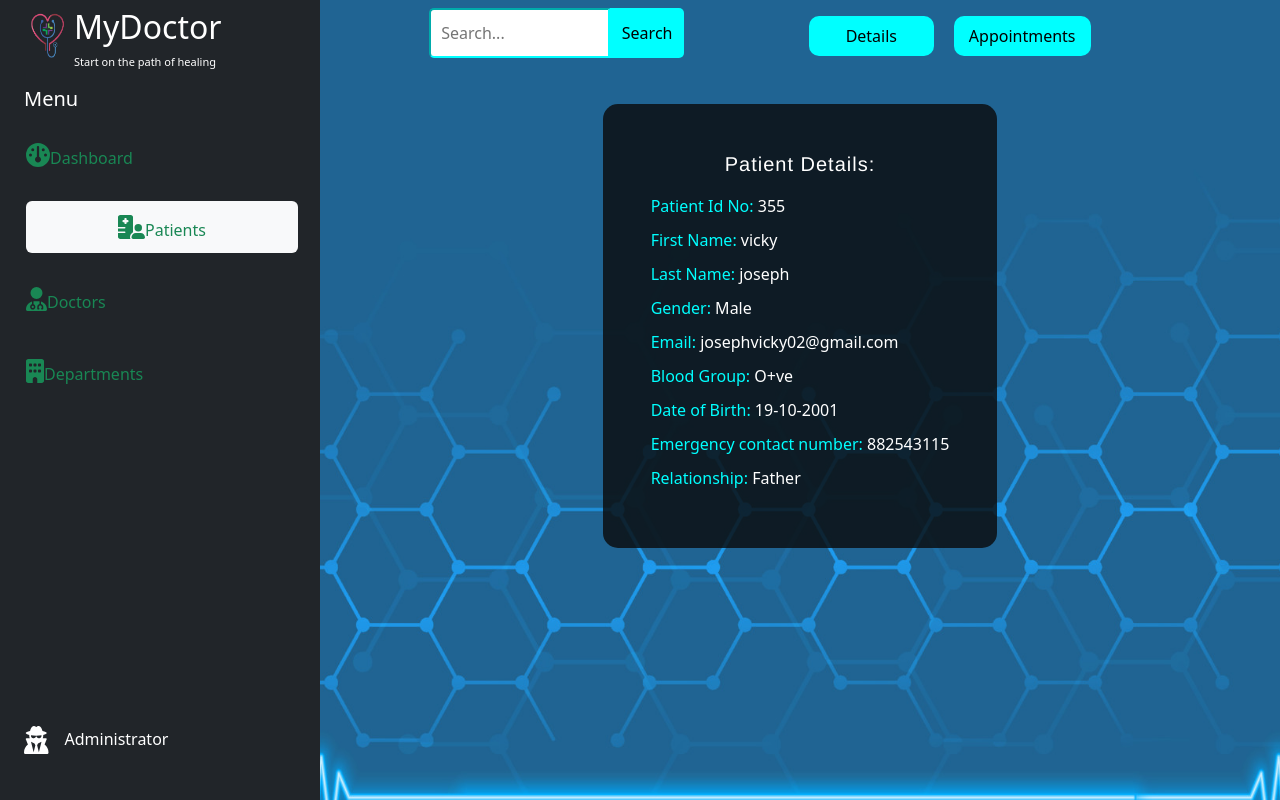
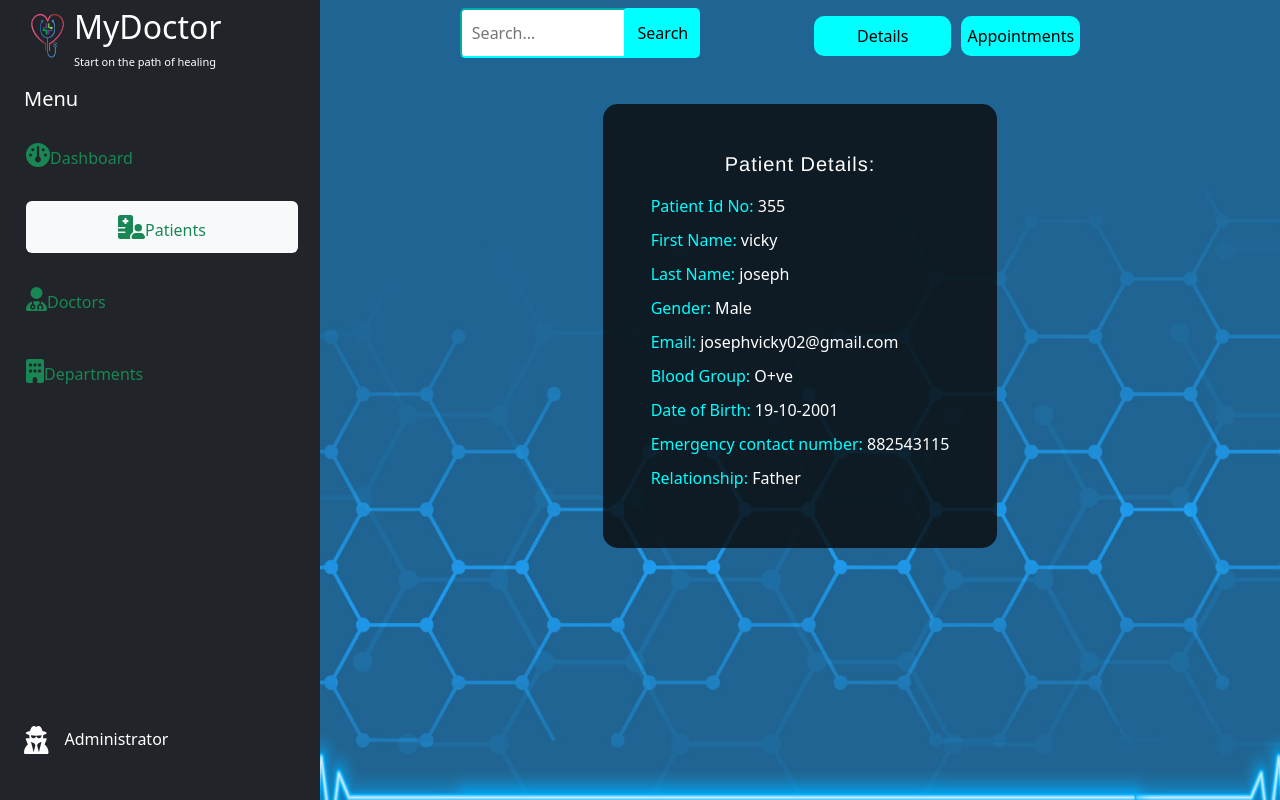
Before and after one commit to mishelshaji/EXP-G2-MyDoctor, an Angular app in the folder Client/: page /admin in a window 1280 px wide. Both pictures are taken after a click on the button "Patients". Shown: the top 800 px of the page. Built offline with nearby package versions, Linux system fonts and the light colour scheme.

Commit message:
upadated

```diff
--- a/Client/src/app/admin/doctor-section/doctor-section.component.css
+++ b/Client/src/app/admin/doctor-section/doctor-section.component.css
@@ -21,13 +21,13 @@ input[type="search"] {
     font-size: 16px;
     border-radius: 5px 0 0 5px;
     margin-top: 15px ;
-    border-color: aqua;
+    border-color: rgb(0, 255, 255);
 }
 
 button[type="submit"] {
     font-size: 16px;
     border: none;
-    background-color: aqua;
+    background-color:rgb(0, 255, 255);
     border-radius: 0 5px 5px 0;
     cursor: pointer;
     margin-top: 15px;
@@ -35,7 +35,7 @@ button[type="submit"] {
 }
 
 button[type="submit"]:hover {
-    background-color: gray;
+    background-color: rgb(128, 128, 128);
 }
 
 .patient-details {
@@ -48,18 +48,16 @@ button[type="submit"]:hover {
     display: flex;
     flex-direction: column;
     align-items: center;
-
 }
 
 h1 {
     font-size: 20px;
     font-family: 'Franklin Gothic Medium', 'Arial Narrow', Arial, sans-serif;
     letter-spacing: 1px;
-
 }
 
 span {
-    color: aqua;
+    color: rgb(0, 255, 255)
 }
 
 p {
@@ -74,14 +72,14 @@ h1 {
 button {
     font-size: 16px;
     border: none;
-    background-color: aqua;
+    background-color:rgb(0, 255, 255);
     border-radius: 10px;
     cursor: pointer;
     width: fit-content;
 }
 
 button:hover {
-    background-color: gray;
+    background-color: rgb(128, 128, 128);
 }
 
 .details {
@@ -92,9 +90,9 @@ button:hover {
 }
 
 .disable:hover {
-    background-color: gray;
+    background-color: rgb(128, 128, 128);
 }
 
 .remove:hover {
-    background-color: gray;
+    background-color: rgb(128, 128, 128);
 }
--- a/Client/src/app/admin/patient-section/patient-section.component.css
+++ b/Client/src/app/admin/patient-section/patient-section.component.css
@@ -20,13 +20,13 @@ input[type="search"] {
   font-size: 16px;
   border-radius: 5px 0 0 5px;
   margin-top: 15px;
-  border-color: aqua;
+  border-color: rgb(0, 255, 255);
 }
 
 button[type="submit"] {
   font-size: 16px;
   border: none;
-  background-color:  aqua;
+  background-color: rgb(0, 255, 255);
   border-radius: 0 5px 5px 0;
   cursor: pointer;
   margin-top: 15px;
@@ -34,7 +34,7 @@ button[type="submit"] {
 }
 
 button[type="submit"]:hover {
-  background-color: gray;
+  background-color: rgb(128, 128, 128);
 }
 
 .patient-details {
@@ -53,11 +53,10 @@ h1 {
   font-size: 20px;
   font-family: 'Franklin Gothic Medium', 'Arial Narrow', Arial, sans-serif;
   letter-spacing: 1px;
-
 }
 
 span {
-  color: aqua;
+  color: rgb(0, 255, 255);
 }
 
 p {
@@ -72,17 +71,17 @@ h1 {
 button {
   font-size: 16px;
   border: none;
-  background-color: aqua;
+  background-color: rgb(0, 255, 255);
   border-radius: 10px;
   cursor: pointer;
   width: fit-content;
 }
 
 button:hover {
-  background-color: gray;
+  background-color: rgb(128, 128, 128);
 }
 
-.Details {
+.details {
   height: 40px;
   width: 160px;
   margin: 0 10px ;
--- a/Client/src/app/admin/patient-section/patient-section.component.html
+++ b/Client/src/app/admin/patient-section/patient-section.component.html
@@ -6,8 +6,8 @@
                 <button type="submit" class="col-5">Search</button>
             </form>
         </div>
-        <div class="col-5 d-flex mt-3 ms-5"><button class="Details">Details</button>
-            <button class="Details">Appointments</button>
+        <div class="col-5 d-flex mt-3 ms-5"><button class="details">Details</button>
+            <button class="appointments">Appointments</button>
         </div>
     </div>
     <div class="patient-details px-2 px-lg-5 py-5 col-9 ">
```
